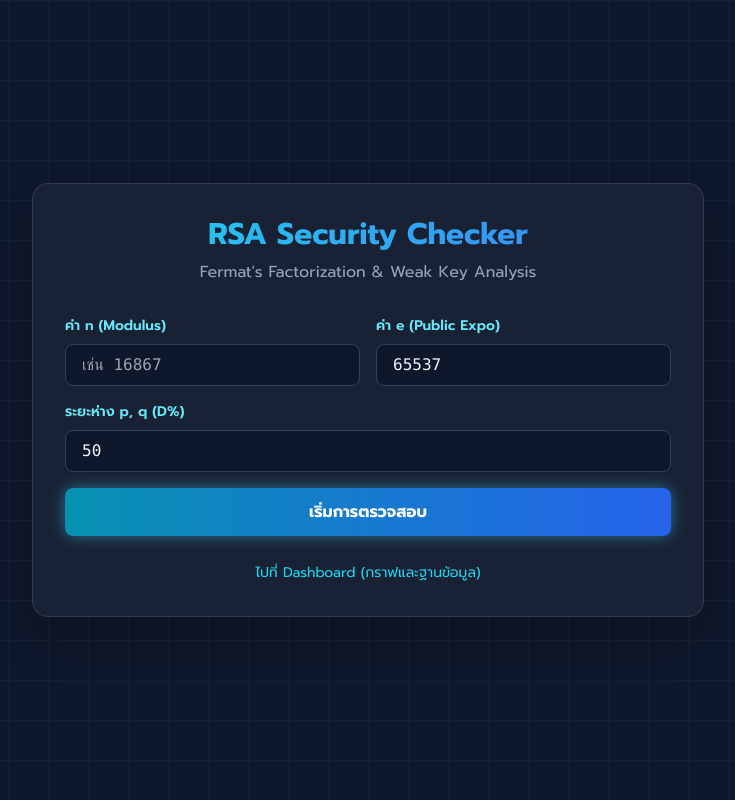
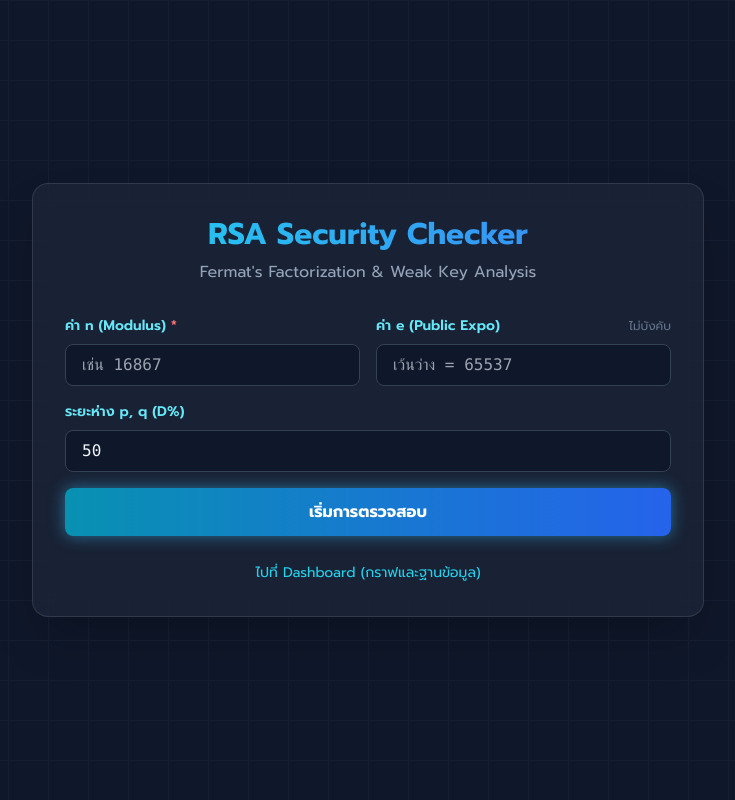
Before and after one commit to bindeow2012-design/rsa-checker, a Flask app: page / in a window 1280 px wide. Shown: the whole page, without its empty margins (272-1007 px from the left). Run offline with Flask 3, Linux system fonts and the light colour scheme; some libraries are stand-ins or nearby versions.

Commit message:
Update index.html

```diff
--- a/templates/index.html
+++ b/templates/index.html
@@ -5,7 +5,6 @@
     <meta name="viewport" content="width=device-width, initial-scale=1.0">
     <title>RSA Security Checker</title>
     <script src="https://cdn.tailwindcss.com"></script>
-    <!-- เพิ่มไลบรารีสำหรับ Export PDF -->
     <script src="https://cdnjs.cloudflare.com/ajax/libs/html2pdf.js/0.10.1/html2pdf.bundle.min.js"></script>
     <link href="https://fonts.googleapis.com/css2?family=Prompt:wght@300;400;600;700&family=Fira+Code:wght@400;600&display=swap" rel="stylesheet">
     <style>
@@ -26,50 +25,51 @@
         </div>
 
         <form id="checkForm" class="space-y-4">
-            <div class="grid grid-cols-2 gap-4">
+            <div class="grid grid-cols-1 md:grid-cols-2 gap-4">
                 <div>
-                    <label class="block text-sm font-semibold text-cyan-300 mb-2">ค่า n (Modulus)</label>
-                    <input type="text" id="n" required placeholder="เช่น 16867" class="w-full bg-slate-900 border border-slate-700 rounded-lg px-4 py-2 text-slate-100 focus:border-cyan-500 font-mono">
+                    <label class="block text-sm font-semibold text-cyan-300 mb-2">
+                        ค่า n (Modulus) <span class="text-red-400" title="จำเป็นต้องกรอก">*</span>
+                    </label>
+                    <input type="text" id="n" required placeholder="เช่น 16867" class="w-full bg-slate-900 border border-slate-700 rounded-lg px-4 py-2 text-slate-100 focus:border-cyan-500 focus:ring-1 focus:ring-cyan-500 font-mono transition-colors">
                 </div>
                 <div>
-                    <label class="block text-sm font-semibold text-cyan-300 mb-2">ค่า e (Public Expo)</label>
-                    <input type="number" id="e" value="65537" required class="w-full bg-slate-900 border border-slate-700 rounded-lg px-4 py-2 text-slate-100 focus:border-cyan-500 font-mono">
+                    <label class="block text-sm font-semibold text-cyan-300 mb-2 flex justify-between items-center">
+                        <span>ค่า e (Public Expo)</span>
+                        <span class="text-xs text-slate-500 font-normal">ไม่บังคับ</span>
+                    </label>
+                    <input type="number" id="e" placeholder="เว้นว่าง = 65537" class="w-full bg-slate-900 border border-slate-700 rounded-lg px-4 py-2 text-slate-100 focus:border-cyan-500 focus:ring-1 focus:ring-cyan-500 font-mono transition-colors">
                 </div>
             </div>
             <div>
                 <label class="block text-sm font-semibold text-cyan-300 mb-2">ระยะห่าง p, q (D%)</label>
-                <input type="number" id="D" value="50" min="0" max="100" class="w-full bg-slate-900 border border-slate-700 rounded-lg px-4 py-2 text-slate-100 focus:border-cyan-500 font-mono">
+                <input type="number" id="D" value="50" min="0" max="100" class="w-full bg-slate-900 border border-slate-700 rounded-lg px-4 py-2 text-slate-100 focus:border-cyan-500 focus:ring-1 focus:ring-cyan-500 font-mono transition-colors">
             </div>
-            <button type="submit" id="submitBtn" class="w-full bg-gradient-to-r from-cyan-600 to-blue-600 text-white font-bold py-3 rounded-lg glow-btn">เริ่มการตรวจสอบ</button>
+            <button type="submit" id="submitBtn" class="w-full bg-gradient-to-r from-cyan-600 to-blue-600 text-white font-bold py-3 rounded-lg glow-btn mt-2">เริ่มการตรวจสอบ</button>
         </form>
 
-        <!-- Result Box ที่สามารถ Export ได้ -->
         <div id="resultBox" class="hidden mt-6 bg-slate-800 p-6 rounded-xl border border-slate-600 relative">
             <div class="flex items-center gap-4 mb-4">
-                <div id="scoreCircle" class="w-16 h-16 rounded-full flex items-center justify-center text-xl font-bold border-4 border-slate-600">0</div>
+                <div id="scoreCircle" class="w-16 h-16 rounded-full flex items-center justify-center text-xl font-bold border-4 border-slate-600 flex-shrink-0">0</div>
                 <div>
                     <h3 id="resMsg" class="text-xl font-bold">-</h3>
                     <p id="resSub" class="text-sm text-slate-400">ผลการวิเคราะห์</p>
                 </div>
             </div>
 
-            <!-- Weak Key Alerts -->
             <div id="weakKeysBox" class="hidden mb-4 bg-red-900/30 border border-red-700 p-3 rounded-lg">
                 <p class="text-red-400 font-bold text-sm mb-1">⚠️ พบจุดอ่อน (Weak Keys):</p>
                 <ul id="weakKeysList" class="list-disc list-inside text-sm text-red-300 space-y-1"></ul>
             </div>
 
-            <!-- Explanations -->
             <div id="expList" class="space-y-2 text-sm text-slate-300 font-mono bg-slate-900/50 p-4 rounded-lg"></div>
 
-            <!-- ปุ่ม Export PDF (ลอยอยู่มุมขวาล่าง) -->
-            <button onclick="exportPDF()" class="mt-4 w-full bg-slate-700 hover:bg-slate-600 text-white font-bold py-2 rounded-lg flex justify-center items-center gap-2">
+            <button onclick="exportPDF()" class="mt-4 w-full bg-slate-700 hover:bg-slate-600 text-white font-bold py-2 rounded-lg flex justify-center items-center gap-2 transition-colors">
                 📄 ดาวน์โหลดรายงาน (PDF)
             </button>
         </div>
 
         <div class="mt-6 text-center">
-            <a href="/dashboard" class="text-sm text-cyan-400 hover:underline">ไปที่ Dashboard (กราฟและฐานข้อมูล)</a>
+            <a href="/dashboard" class="text-sm text-cyan-400 hover:text-cyan-300 hover:underline">ไปที่ Dashboard (กราฟและฐานข้อมูล)</a>
         </div>
     </div>
 
@@ -82,7 +82,7 @@
             btn.disabled = true; btn.innerText = 'กำลังคำนวณ...';
 
             const n = document.getElementById('n').value.trim();
-            const e_val = document.getElementById('e').value;
+            const e_val = document.getElementById('e').value || 65537;
             const D = document.getElementById('D').value;
 
             try {
@@ -96,7 +96,6 @@
 
                 document.getElementById('resultBox').classList.remove('hidden');
 
-                // ตั้งค่าสี
                 const colors = { 'danger': '#ef4444', 'warning': '#f97316', 'moderate': '#eab308', 'safe': '#22c55e', 'very_safe': '#10b981' };
                 const color = colors[data.status] || '#eab308';
 
@@ -108,7 +107,6 @@
                 document.getElementById('resMsg').innerText = data.msg;
                 document.getElementById('resMsg').style.color = color;
 
-                // แสดง Weak Keys (ถ้ามี)
                 const weakBox = document.getElementById('weakKeysBox');
                 const weakList = document.getElementById('weakKeysList');
                 if (data.weak_keys && data.weak_keys.length > 0) {
@@ -118,9 +116,8 @@
                     weakBox.classList.add('hidden');
                 }
 
-                // แสดงคำอธิบาย
                 document.getElementById('expList').innerHTML = data.explanations.map(ex =>
-                    `<div class="flex gap-2"><span>${ex.icon}</span><span>${ex.text}</span></div>`
+                    `<div class="flex gap-2 items-start"><span>${ex.icon}</span><span>${ex.text}</span></div>`
                 ).join('');
 
             } catch (err) {
@@ -130,13 +127,11 @@
             }
         });
 
-        // ฟังก์ชัน Export PDF
         function exportPDF() {
             if (!currentData) return;
             const element = document.getElementById('resultBox');
             const opt = {
-                margin: 10,
-                filename: `RSA_Report_${new Date().getTime()}.pdf`,
+                margin: 10, filename: `RSA_Report_${new Date().getTime()}.pdf`,
                 image: { type: 'jpeg', quality: 0.98 },
                 html2canvas: { scale: 2, backgroundColor: '#1e293b' },
                 jsPDF: { unit: 'mm', format: 'a4', orientation: 'portrait' }
```
